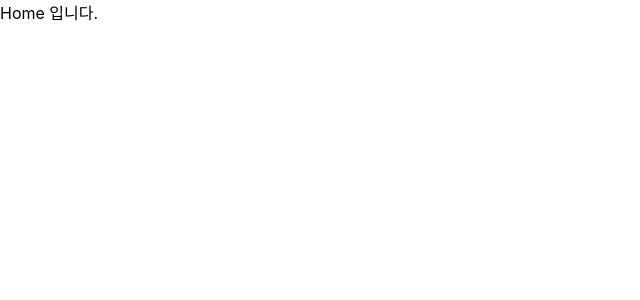
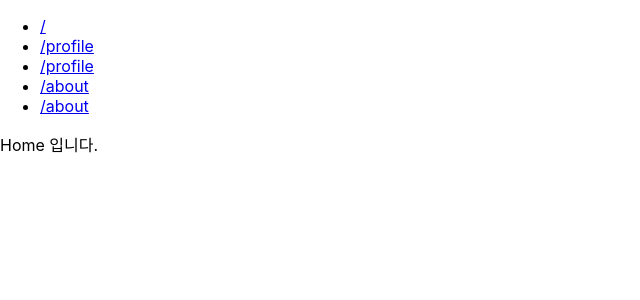
Before and after one commit to fc-devcampreact4th/week_02, a React (Create React App) app: page / in a window 1280 px wide. Shown: the top 300 px of the page, without its empty margins (0-640 px from the left). Built offline with nearby package versions, Linux system fonts and the light colour scheme.

Commit message:
React 에서의 링크 활용하기

```diff
--- a/src/App.js
+++ b/src/App.js
@@ -1,5 +1,5 @@
 import React from "react";
-import { BrowserRouter, Route, Switch } from "react-router-dom";
+import { BrowserRouter, Route, Switch, Link } from "react-router-dom";
 import Home from "./pages/Home";
 import Profile from "./pages/Profile";
 import About from "./pages/About";
@@ -8,6 +8,23 @@ function App() {
     return (
         <div className="App">
             <BrowserRouter>
+                <ul>
+                    <li>
+                        <Link to="/">/</Link>
+                    </li>
+                    <li>
+                        <Link to="/profile">/profile</Link>
+                    </li>
+                    <li>
+                        <Link to="/profile/1">/profile</Link>
+                    </li>
+                    <li>
+                        <Link to="/about">/about</Link>
+                    </li>
+                    <li>
+                        <Link to="/about?name=Kim">/about</Link>
+                    </li>
+                </ul>
                 <Switch>
                     <Route path="/profile/:id" component={Profile} />
                     <Route path="/profile" component={Profile} />
```
